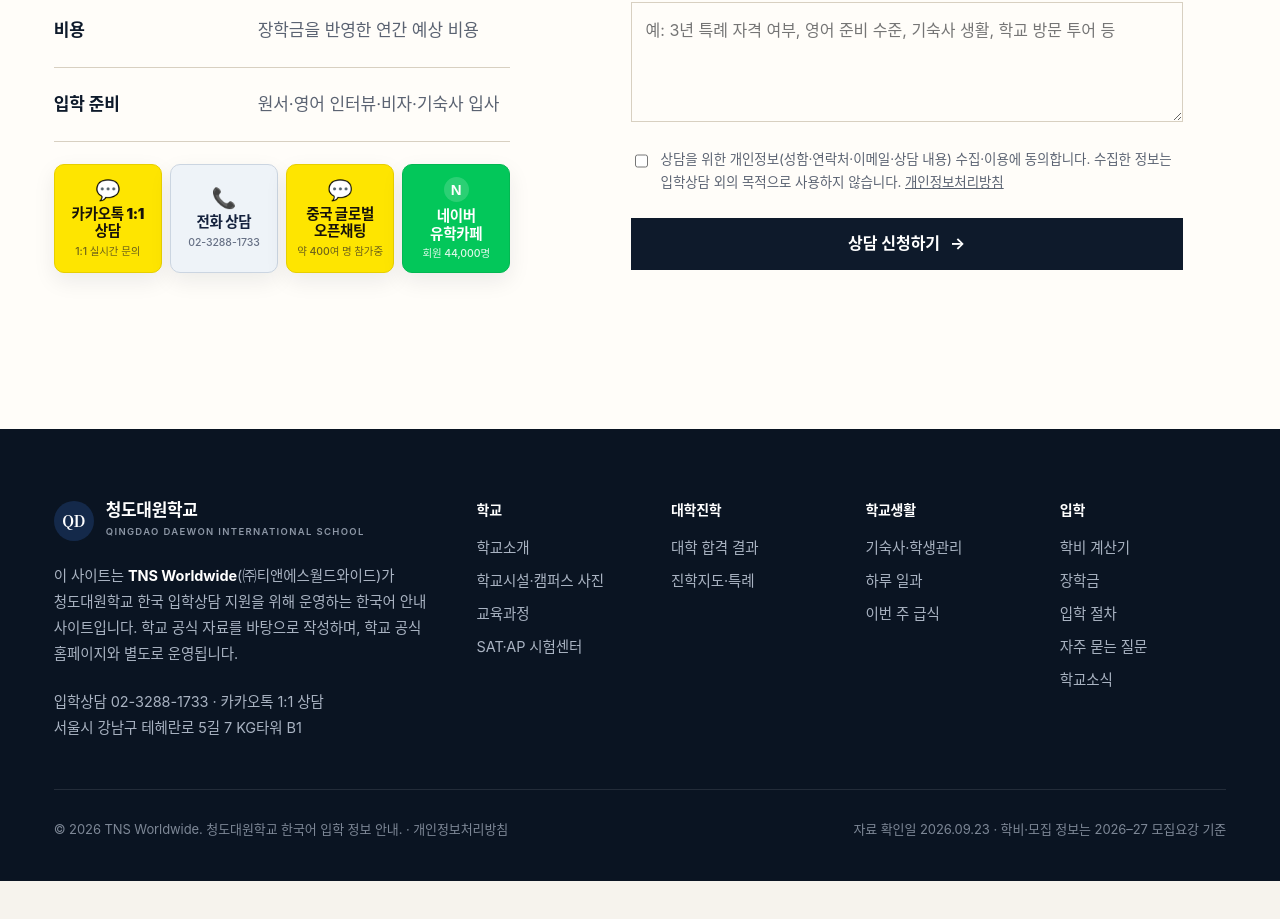
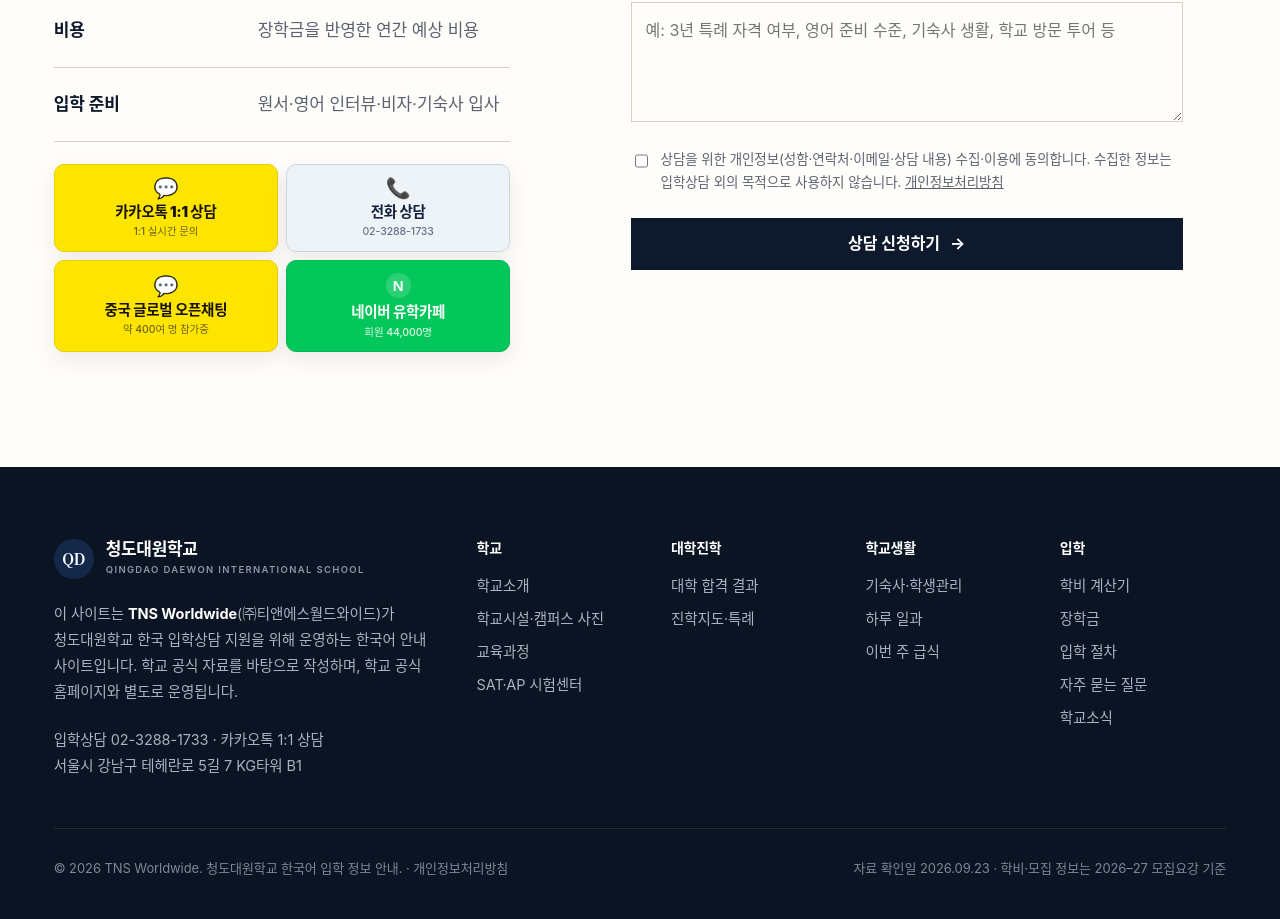
Before and after one commit to tnsuhak/qdis, a React (Vite) app: page /consultation in a window 1280 px wide. Shown: the part 1125-2044 px from the top of the page. Before the commit the page ends 2006 px from the top, so only its background shows below. Built offline with nearby package versions, Linux system fonts and the light colour scheme; a web font is replaced by a local one.

Commit message:
Keep consultation-page channel cards in balanced 2x2 layout

```diff
--- a/src/styles.css
+++ b/src/styles.css
@@ -634,6 +634,9 @@ em.mark { font-style: normal; color: var(--brass); }
 }
 .contact-card.cafe small { color: rgba(255,255,255,.88); }
 
+/* 상담 상세페이지의 좌측 컬럼에서는 2×2로 유지해 카드가 과도하게 좁아지지 않게 합니다. */
+.consult .contact-cards { grid-template-columns: repeat(2, minmax(0,1fr)); }
+
 @media (max-width: 720px) {
   .contact-cards {
     grid-template-columns: repeat(2, minmax(0,1fr));
```
